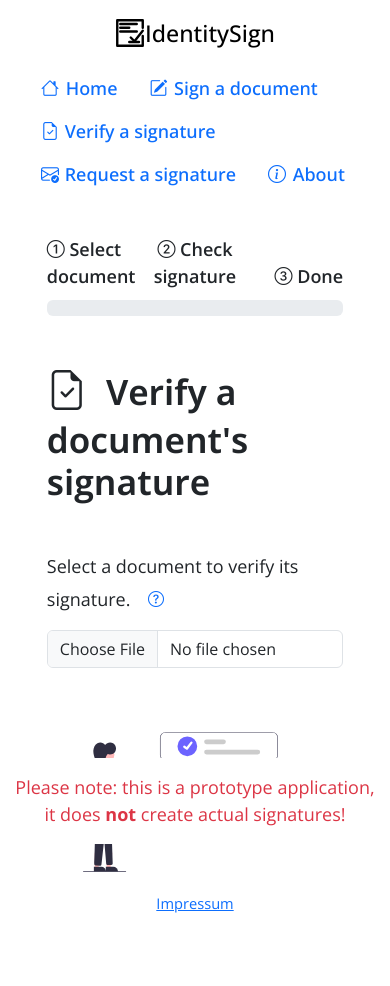
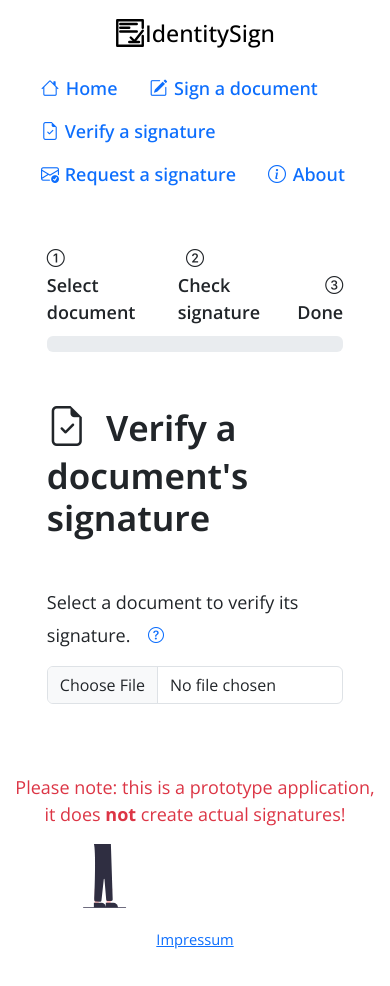
Before and after one commit to yoricklast/IdentitySign, a SvelteKit app: page /verify in a window 390 px wide. Shown: the top 986 px of the page. Built offline with nearby package versions, Linux system fonts and the light colour scheme.

Commit message:
Fix breakpoints and progressbar on verify page

```diff
--- a/src/app.html
+++ b/src/app.html
@@ -233,4 +233,12 @@
     min-width: 15vw;
     font-weight: 600;
   }
+
+  .spacer {
+    height: 25px;
+
+    @media screen and (max-width: 768px) {
+      height: 90px;
+    }
+  }
 </style>
--- a/src/routes/verify/+page.svelte
+++ b/src/routes/verify/+page.svelte
@@ -11,7 +11,11 @@
   // https://github.com/mozilla/pdf.js#including-via-a-cdn
   PDFjs.GlobalWorkerOptions.workerSrc = `https://cdn.jsdelivr.net/npm/pdfjs-dist@${PDFjs.version}/build/pdf.worker.mjs`;
 
+  let small = $derived(window.innerWidth < 992);
+  let x = $derived(small ? "35%" : "0");
+  let y = $derived(small ? "0" : "35%");
   let files = $state<FileList>();
+
   let sigValid = $state<boolean>();
   let sigFound = $state<boolean>();
   // Prevents showing sigValid status before processing is done
@@ -102,7 +106,11 @@
     processDone = false;
     sigValid = false;
     sigFound = false;
+    if (small) {
+      transitionDone = true;
+    } else {
       transitionDone = false;
+    }
     if (!files || files.length === 0) {
       alert("No file selected!");
       return;
@@ -198,18 +206,26 @@
 
 <div class="row" style="margin-top: 7%;">
   <div
-    class="col-md {processDone && sigValid
+    class="col-lg {processDone && sigValid
       ? 'align-self-start'
       : 'align-self-center'}"
   >
+    <div class="position-relative">
+      <div class="spacer"></div>
       <div class="progress-label-div row">
-      <div class="progress-label text-wrap col text-begin align-self-end">
+        <div
+          class="progress-label text-wrap col position-absolute start-0 ps-0 text-start align-self-end"
+        >
           <i class="bi bi-1-circle"></i> Select document
         </div>
-      <div class="progress-label text-wrap col text-center align-self-end">
+        <div
+          class="progress-label text-wrap col position-absolute start-50 translate-middle-x text-center align-self-end"
+        >
           <i class="bi bi-2-circle"></i> Check signature
         </div>
-      <div class="progress-label text-wrap col text-end align-self-end">
+        <div
+          class="progress-label text-wrap col position-absolute end-0 text-end align-self-end pe-0"
+        >
           <i class="bi bi-3-circle"></i> Done
         </div>
       </div>
@@ -287,7 +303,8 @@
             Signature invalid!
           </h2>
           <p class="validity-text">
-          This document contains an invalid signature. Do <b>NOT</b> trust this document!
+            This document contains an invalid signature. Do <b>NOT</b> trust this
+            document!
           </p>
         {/if}
         {#if !sigFound}
@@ -296,11 +313,12 @@
             No signature found!
           </h2>
           <p class="validity-text">
-          IdentitySign could not find a signature in this document. Verify that
-          it has indeed been signed using IdentitySign.
+            IdentitySign could not find a signature in this document. Verify
+            that it has indeed been signed using IdentitySign.
           </p>
         {/if}
       {/if}
+    </div>
   </div>
   <div
     class="col-lg-5 ps-5 {processDone && sigValid ? 'fill-space' : ''} "
@@ -320,9 +338,10 @@
     {#if processDone && sigValid && transitionDone}
       {#if sig && sig.attributes}
         <div
-          class="container"
+          class="container-xl"
           in:fly|global={{
-            y: "35%",
+            x,
+            y,
             duration: 500,
             delay: 100,
           }}
@@ -489,7 +508,7 @@
     font-size: 20px;
     margin-right: 5px;
   }
-  @media (max-width: 768px) {
+  @media (max-width: 992px) {
     .fill-space {
       width: 99.99% !important;
       transition: width 0s !important;
```
Lines whose indentation alone changed are shown as unchanged.
